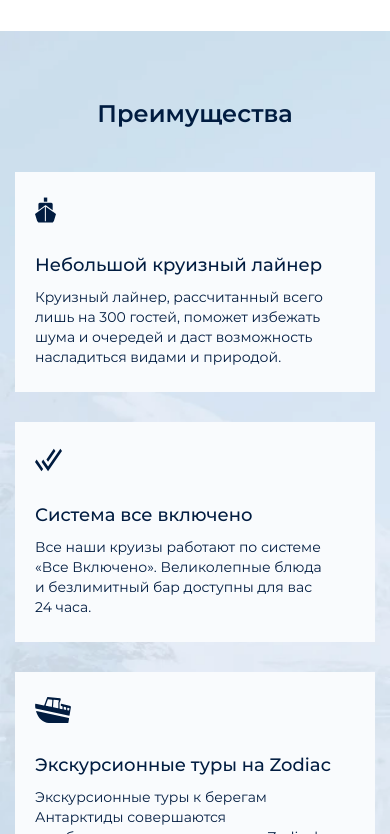
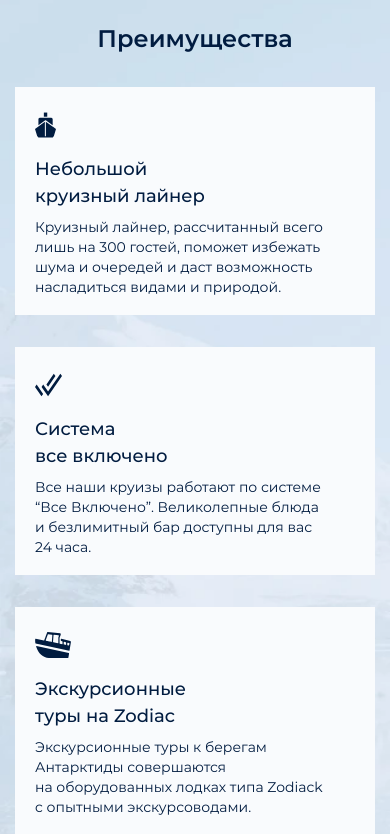
Before and after one commit to is-melnikov/antarctic-cruises, a website built with webpack: page source/index.html in a window 390 px wide. Shown: the part 1166-2000 px from the top of the page. Built offline with nearby package versions, Linux system fonts and the light colour scheme; files whose address does not match are found by name.

Commit message:
Подгоняет сайт под ПП

```diff
--- a/source/index.html
+++ b/source/index.html
@@ -51,7 +51,7 @@
         <section class="main-block">
           <div class="container container--main-block">
             <h1 class="main-block__title">Круизы в&nbsp;Антарктику</h1>
-            <p class="main-block__description">Волшебный мир айсбергов и&nbsp;пингвинов</p>
+            <p class="main-block__description">Волшебный мир<br> айсбергов и&nbsp;пингвинов</p>
           </div>
         </section>
       </header>
@@ -78,21 +78,21 @@
                 <svg class="advantages__icon advantages__icon--ship" width="27" height="32">
                   <use xlink:href="img/sprite.svg#ship"></use>
                 </svg>
-                <h3>Небольшой круизный лайнер</h3>
+                <h3>Небольшой<br> круизный лайнер</h3>
                 <p>Круизный лайнер, рассчитанный всего лишь на&nbsp;300&nbsp;гостей, поможет избежать шума и&nbsp;очередей и&nbsp;даст возможность насладиться видами и&nbsp;природой.</p>
               </li>
               <li class="advantages__item">
                 <svg class="advantages__icon advantages__icon--double-tick" width="38" height="32">
                   <use xlink:href="img/sprite.svg#double-tick"></use>
                 </svg>
-                <h3>Система все включено</h3>
-                <p>Все наши круизы работают по&nbsp;системе &laquo;Все Включено&raquo;. Великолепные блюда и&nbsp;безлимитный бар доступны для вас 24&nbsp;часа.</p>
+                <h3>Система<br> все включено</h3>
+                <p>Все наши круизы работают по&nbsp;системе “Все Включено”. Великолепные блюда и&nbsp;безлимитный бар доступны для вас 24&nbsp;часа.</p>
               </li>
               <li class="advantages__item">
                 <svg class="advantages__icon advantages__icon--boat" width="44" height="32">
                   <use xlink:href="img/sprite.svg#boat"></use>
                 </svg>
-                <h3>Экскурсионные туры на&nbsp;Zodiac</h3>
+                <h3>Экскурсионные<br> туры на&nbsp;Zodiac</h3>
                 <p>Экскурсионные туры к&nbsp;берегам Антарктиды совершаются на&nbsp;оборудованных лодках типа Zodiack c&nbsp;опытными экскурсоводами.</p>
               </li>
             </ul>
@@ -261,11 +261,11 @@
           <div class="container container--booking">
             <div class="booking__text">
               <h2 class="booking__title">Раннее бронирование</h2>
-              <p class="booking__description">Забронируйте тур за&nbsp;3-6 месяцев<br>
+              <p class="booking__description">Забронируйте тур<br> за&nbsp;3-6 месяцев
                 до&nbsp;даты выезда и&nbsp;сэкономьте до&nbsp;50%</p>
             </div>
             <form class="booking__form form" action="https://echo.htmlacademy.ru" method="post">
-              <h3>Оставьте заявку и мы свяжемся с вами в ближайшее время</h3>
+              <h3>Оставьте заявку<br> и мы свяжемся с вами в ближайшее время</h3>
               <label class="visually-hidden" for="name">Имя</label>
               <input type="text" name="name" id="name" placeholder="Имя" required>
               <label class="visually-hidden" for="phone">Телефон</label>
@@ -275,7 +275,7 @@
               <label>
                 <input class="visually-hidden" type="checkbox" name="personal-information-agree" value="agree" required checked>
                 <span></span>
-                Я&nbsp;согласен на&nbsp;обработку моих персональных данных
+                Я&nbsp;согласен на&nbsp;обработку<br> моих персональных данных
               </label>
               <button type="submit">Оставить заявку</button>
             </form>
@@ -295,7 +295,7 @@
                   <svg class="contacts__icon" width="18" height="22">
                     <use xlink:href="img/sprite.svg#baloon"></use>
                   </svg>
-                  <a class="contacts__link" href="#">г. Санкт Петербург, ул. Большая Конюшенная, 19/8</a>
+                  <a class="contacts__link" href="#">г. Санкт Петербург,<br> ул. Большая Конюшенная, 19/8</a>
                 </li>
                 <li class="contacts__item">
                   <svg class="contacts__icon" width="18" height="18">
@@ -316,7 +316,7 @@
             </svg>
           </a>
           <nav class="main-footer__navigation navigation">
-            <ul class="navigation__list reset-list">
+            <ul class="navigation__list navigation__list--footer reset-list">
               <li class="navigation__item">
                 <a class="navigation__link" href="#advantages">Преимущества </a>
               </li>
--- a/source/sass/blocks/advantages.scss
+++ b/source/sass/blocks/advantages.scss
@@ -10,7 +10,7 @@
   background-size: cover;
 
   @include vp-1023 {
-    min-height: 638px;
+    min-height: 588px;
     background-image: image-set(
       "../img/advantages-bg-tablet.webp" 1x,
       "../img/advantages-bg-tablet@2x.webp" 2x,
@@ -35,7 +35,7 @@
   text-align: center;
 
   @include vp-767 {
-    margin: 0 0 40px;
+    margin: 0 0 30px;
   }
 }
 
@@ -51,6 +51,7 @@
 
   @include vp-767 {
     grid-template-columns: 1fr;
+    gap: 32px;
   }
 }
 
@@ -60,7 +61,7 @@
   color: $color-base-black;
 
   @include vp-1023 {
-    padding: 26px 20px 5px;
+    padding: 26px 16px 9px 20px;
   }
 
   @include vp-767 {
@@ -72,12 +73,32 @@
     font-weight: 500;
     font-size: 18px;
     line-height: 27px;
+
+    @include vp-767 {
+      margin: 0 0 7px;
+    }
   }
 
   & p {
     margin: 0 0 20px;
     font-size: 14px;
     line-height: 20px;
+
+    @include vp-1023 {
+      margin: 0 0 10px;
+    }
+
+    @include vp-767 {
+      margin: 0 0 13px;
+    }
+  }
+
+  & br {
+    display: none;
+
+    @include vp-1023 {
+      display: block;
+    }
   }
 }
 
@@ -85,7 +106,7 @@
   margin: 0 0 12px;
 
   @include vp-1023 {
-    margin: 0 0 24px;
+    margin: 0 0 12px;
 
     &--ship {
       width: 21px;
@@ -102,4 +123,8 @@
       height: 26px;
     }
   }
+
+  @include vp-767 {
+    margin: 0 0 13px;
+  }
 }
--- a/source/sass/blocks/booking.scss
+++ b/source/sass/blocks/booking.scss
@@ -33,6 +33,10 @@
 
 .booking__text {
   margin: 163px 0 0;
+
+  @include vp-1023 {
+    margin: 0;
+  }
 }
 
 .booking__title {
@@ -43,13 +47,14 @@
   color: $color-base-black;
 
   @include vp-1023 {
-    margin: 0 0 25px;
+    margin: 0 0 4px;
     text-align: center;
     font-size: 34px;
     line-height: 51px;
   }
 
   @include vp-767 {
+    margin: 0 0 14px;
     font-size: 24px;
     line-height: 31px;
   }
@@ -63,15 +68,23 @@
 
   @include vp-1023 {
     width: 55%;
-    margin: 0 auto 60px;
+    margin: 0 auto 52px;
     text-align: center;
   }
 
   @include vp-767 {
-    width: 80%;
-    margin: 0 auto 40px;
+    width: 90%;
+    margin: 0 auto 34px;
     font-size: 16px;
     line-height: 22px;
+  }
+
+  & br {
+    display: none;
+
+    @include vp-767 {
+      display: block;
+    }
   }
 }
 
@@ -86,6 +99,6 @@
 
   @include vp-767 {
     width: 290px;
-    padding: 40px 30px;
+    padding: 33px 30px 40px;
   }
 }
--- a/source/sass/blocks/card.scss
+++ b/source/sass/blocks/card.scss
@@ -21,6 +21,14 @@
   background-size: cover;
   background-repeat: no-repeat;
 
+  @include vp-1023 {
+    padding: 30px 35px 26px;
+  }
+
+  @include vp-767 {
+    padding: 30px 25px 16px;
+  }
+
   &--astoria {
     background-image: image-set(
         "../img/astoria.webp" 1x,
@@ -29,6 +37,14 @@
         "../img/astoria@2x.jpg" 2x
         );
     background-position: -118px 1px;
+
+    @include vp-1023 {
+      background-position: -96px 1px;
+    }
+
+    @include vp-767 {
+      background-position: -115px 1px;
+    }
   }
 
   &--eline {
@@ -48,6 +64,14 @@
       "../img/atlantis@2x.jpg" 2x
       );
     background-position: -123px 0;
+
+    @include vp-1023 {
+      background-position: -98px 0;
+    }
+
+    @include vp-767 {
+      background-position: -118px 0;
+    }
   }
 
   &--odissei {
@@ -58,6 +82,14 @@
       "../img/odissei@2x.jpg" 2x
       );
     background-position: -117px 1px;
+
+    @include vp-1023 {
+      background-position: -88px 21px;
+    }
+
+    @include vp-767 {
+      background-position: -106px 19px;
+    }
   }
 
   &--olimpia {
@@ -68,6 +100,14 @@
       "../img/olimpia@2x.jpg" 2x
       );
     background-position: -117px 1px;
+
+    @include vp-1023 {
+      background-position: -130px 20px;
+    }
+
+    @include vp-767 {
+      background-position: -134px 16px;
+    }
   }
 
   &--aurora {
@@ -78,6 +118,14 @@
       "../img/aurora@2x.jpg" 2x
       );
     background-position: -105px 1px;
+
+    @include vp-1023 {
+      background-position: -100px 1px;
+    }
+
+    @include vp-767 {
+      background-position: -119px 1px;
+    }
   }
 
   &--leonor {
@@ -88,6 +136,14 @@
       "../img/leonor@2x.jpg" 2x
       );
     background-position: -147px 1px;
+
+    @include vp-1023 {
+      background-position: -125px 5px;
+    }
+
+    @include vp-767 {
+      background-position: -143px 5px;
+    }
   }
 
   &--minion {
@@ -98,6 +154,14 @@
       "../img/minion@2x.jpg" 2x
       );
     background-position: -176px 0;
+
+    @include vp-1023 {
+      background-position: -167px 0;
+    }
+
+    @include vp-767 {
+      background-position: -172px 0;
+    }
   }
 }
 
@@ -117,6 +181,14 @@
   overflow-y: auto;
   background-color: $color-base-black;
   box-shadow: 0 4px 35px rgba(1, 28, 64, 0.15);
+
+  @include vp-1023 {
+    padding: 16px 35px 34px;
+  }
+
+  @include vp-767 {
+    padding: 16px 25px 34px;
+  }
 
   & .card__title {
     padding: 0;
--- a/source/sass/blocks/contacts.scss
+++ b/source/sass/blocks/contacts.scss
@@ -39,6 +39,14 @@
 
 .contacts__wrapper {
   margin: 75px 0 0;
+
+  @include vp-1023 {
+    margin: 67px 0 0;
+  }
+
+  @include vp-767 {
+    margin: 0;
+  }
 }
 
 .contacts__description {
@@ -49,7 +57,7 @@
   color: $color-base-black;
 
   @include vp-1023 {
-    margin: 0 0 40px;
+    margin: 0 0 28px;
   }
 }
 
@@ -59,7 +67,7 @@
   gap: 22px;
 
   @include vp-1023 {
-    gap: 33px;
+    gap: 20px;
   }
 }
 
@@ -79,8 +87,20 @@
   align-self: start;
   flex-shrink: 0;
   margin: 0 10px 0 0;
+
+  @include vp-1023 {
+    margin: 3px 10px 0 0;
+  }
 }
 
 .contacts__link {
   line-height: 24px;
+
+  & br {
+    display: none;
+
+    @include vp-1023 {
+      display: block;
+    }
+  }
 }
--- a/source/sass/blocks/container.scss
+++ b/source/sass/blocks/container.scss
@@ -14,11 +14,11 @@
 
     @include vp-1023 {
       grid-template-columns: 1fr 74%;
-      padding: 35px 45px;
+      padding: 26px 45px 30px;
     }
 
     @include vp-767 {
-      padding: 20px 15px 30px;
+      padding: 16px 15px 30px;
     }
   }
 
@@ -26,11 +26,11 @@
     padding: 162px 145px 100px;
 
     @include vp-1023 {
-      padding: 158px 45px 70px;
+      padding: 182px 45px 70px;
     }
 
     @include vp-767 {
-      padding: 66px 15px 0;
+      padding: 100px 15px 0;
     }
   }
 
@@ -42,14 +42,15 @@
     padding: 120px 50px 145px;
 
     @include vp-1023 {
+      grid-template-columns: 1fr 324px;
       gap: 25px;
-      padding: 100px 45px;
+      padding: 100px 50px 53px 45px;
     }
 
     @include vp-767 {
       grid-template-columns: 1fr;
-      gap: 50px;
-      padding: 65px 15px 85px;
+      gap: 44px;
+      padding: 67px 15px 85px;
     }
   }
 
@@ -57,11 +58,11 @@
     padding: 110px 50px 119px;
 
     @include vp-1023 {
-      padding: 100px 45px;
+      padding: 88px 45px 100px;
     }
 
     @include vp-767 {
-      padding: 65px 15px;
+      padding: 56px 15px 66px;
     }
   }
 
@@ -69,11 +70,11 @@
     padding: 84px 65px 122px;
 
     @include vp-1023 {
-      padding: 100px 60px;
+      padding: 90px 60px 100px;
     }
 
     @include vp-767 {
-      padding: 65px 25px;
+      padding: 57px 25px 65px;
     }
   }
 
@@ -85,11 +86,11 @@
 
     @include vp-1023 {
       grid-template-columns: 1fr;
-      padding: 100px 60px;
+      padding: 90px 60px;
     }
 
     @include vp-767 {
-      padding: 65px 15px;
+      padding: 59px 15px;
     }
   }
 
@@ -109,7 +110,7 @@
       display: flex;
       flex-direction: column;
       gap: 43px;
-      padding: 65px 15px;
+      padding: 58px 15px;
     }
   }
 
@@ -123,12 +124,12 @@
     @include vp-1023 {
       grid-template-columns: 38px 1fr 87px;
       gap: 25px;
-      padding: 50px 45px;
+      padding: 46px 45px;
     }
 
     @include vp-767 {
       grid-template-columns: 1fr;
-      gap: 30px;
+      gap: 25px;
       padding: 40px 15px;
     }
   }
--- a/source/sass/blocks/cruises.scss
+++ b/source/sass/blocks/cruises.scss
@@ -2,7 +2,7 @@
   margin: 0 0 48px;
 
   @include vp-767 {
-    margin: 0 0 40px;
+    margin: 0 0 30px;
   }
 }
 
@@ -11,6 +11,10 @@
   grid-template-columns: repeat(auto-fit, minmax(260px, 260px));
   justify-content: center;
   gap: 30px;
+
+  @include vp-1023 {
+    grid-template-columns: repeat(auto-fit, minmax(260px, 309px));
+  }
 }
 
 .cruises__item {
--- a/source/sass/blocks/form.scss
+++ b/source/sass/blocks/form.scss
@@ -7,6 +7,11 @@
     font-weight: 500;
     font-size: 18px;
     line-height: 27px;
+
+    @include vp-767 {
+      margin: 0 0 24px;
+      text-align: center;
+    }
   }
 
   & input {
@@ -18,6 +23,10 @@
     line-height: 21px;
     background-color: $color-base-white;
     border: none;
+
+    @include vp-767 {
+      padding: 12px 16px 10px;
+    }
 
     &::placeholder {
       font-family: inherit;
@@ -47,6 +56,7 @@
     cursor: pointer;
 
     @include vp-767 {
+      margin: 0 0 26px;
       padding: 0 0 0 28px;
       line-height: 12px;
     }
@@ -62,6 +72,7 @@
         background: $color-base-white;
 
         @include vp-767 {
+          top: 0;
           width: 20px;
           height: 20px;
         }
@@ -102,4 +113,12 @@
       opacity: 0.3;
     }
   }
+
+  & br {
+    display: none;
+
+    @include vp-767 {
+      display: block;
+    }
+  }
 }
--- a/source/sass/blocks/main-block.scss
+++ b/source/sass/blocks/main-block.scss
@@ -6,14 +6,14 @@
   text-shadow: 0 4px 4px rgba(0, 0, 0, 0.25);
 
   @include vp-1023 {
-    margin: 0 0 29px;
+    margin: 0 0 12px;
     font-size: 50px;
     line-height: 61px;
     text-shadow: none;
   }
 
   @include vp-767 {
-    margin: 0 0 25px;
+    margin: 0 0 10px;
     font-size: 36px;
     line-height: 45px;
   }
@@ -24,6 +24,14 @@
   font-size: 20px;
   line-height: 24px;
   text-shadow: 0 4px 4px rgba(0, 0, 0, 0.25);
+
+  & br {
+    display: none;
+
+    @include vp-767 {
+      display: block;
+    }
+  }
 
   @include vp-1023 {
     font-size: 18px;
--- a/source/sass/blocks/main-header.scss
+++ b/source/sass/blocks/main-header.scss
@@ -34,4 +34,8 @@
 
 .main-header__logo {
   margin: 2px 0 0;
+
+  @include vp-1023 {
+    margin: 4px 0 0;
+  }
 }
--- a/source/sass/blocks/menu.scss
+++ b/source/sass/blocks/menu.scss
@@ -10,12 +10,12 @@
 
     & .menu__toggle {
       position: absolute;
-      right: 22px;
+      right: 15px;
       top: 24px;
       z-index: 2;
       display: block;
       width: 24px;
-      height: 12px;
+      height: 13px;
       padding: 0;
       background-color: transparent;
       border: 0;
@@ -58,7 +58,7 @@
       top: 0;
       right: 0;
       display: block;
-      width: 90%;
+      width: 89%;
       min-height: 500px;
       padding: 85px 25px 25px;
       background-color: $color-base-white;
@@ -66,8 +66,8 @@
 
     & .main-header__logo {
       position: absolute;
-      top: 20px;
-      left: 15%;
+      top: 16px;
+      left: 16%;
       z-index: 2;
       fill: $color-base-black;
     }
@@ -76,10 +76,14 @@
       fill: $color-base-black;
     }
 
+    & .navigation__list {
+      gap: 28px;
+    }
+
     & .menu__toggle {
       position: absolute;
-      right: 22px;
-      top: 18px;
+      right: 10px;
+      top: 20px;
       z-index: 2;
       display: block;
       width: 13px;
@@ -97,7 +101,7 @@
         position: absolute;
         top: 10px;
         right: 3px;
-        width: 16px;
+        width: 18px;
         height: 2px;
         background-color: $color-base-black;
       }
--- a/source/sass/blocks/navigation.scss
+++ b/source/sass/blocks/navigation.scss
@@ -10,6 +10,12 @@
 
   @include vp-767 {
     flex-direction: column;
+  }
+
+  &--footer {
+    @include vp-767 {
+      gap: 12px;
+    }
   }
 }
 
--- a/source/sass/blocks/promo-block.scss
+++ b/source/sass/blocks/promo-block.scss
@@ -1,5 +1,9 @@
 .promo-block__text-wrapper {
   margin: 37px 0 0;
+
+  @include vp-1023 {
+    margin: -10px 0 0;
+  }
 }
 
 .promo-block__title {
@@ -10,7 +14,7 @@
   }
 
   @include vp-1023 {
-    margin: 0 0 30px;
+    margin: 0 0 17px;
     font-size: 26px;
     line-height: 36px;
 
@@ -20,6 +24,7 @@
   }
 
   @include vp-767 {
+    margin: 0 0 15px;
     font-size: 24px;
     line-height: 34px;
   }
--- a/source/sass/blocks/social.scss
+++ b/source/sass/blocks/social.scss
@@ -6,6 +6,10 @@
 
   @include vp-1023 {
     gap: 22px;
+  }
+
+  @include vp-767 {
+    margin: 0;
   }
 }
 
```
Also changed, not shown: build/css/style.css, build/css/style.min.css, build/index.html, 1 other file.
